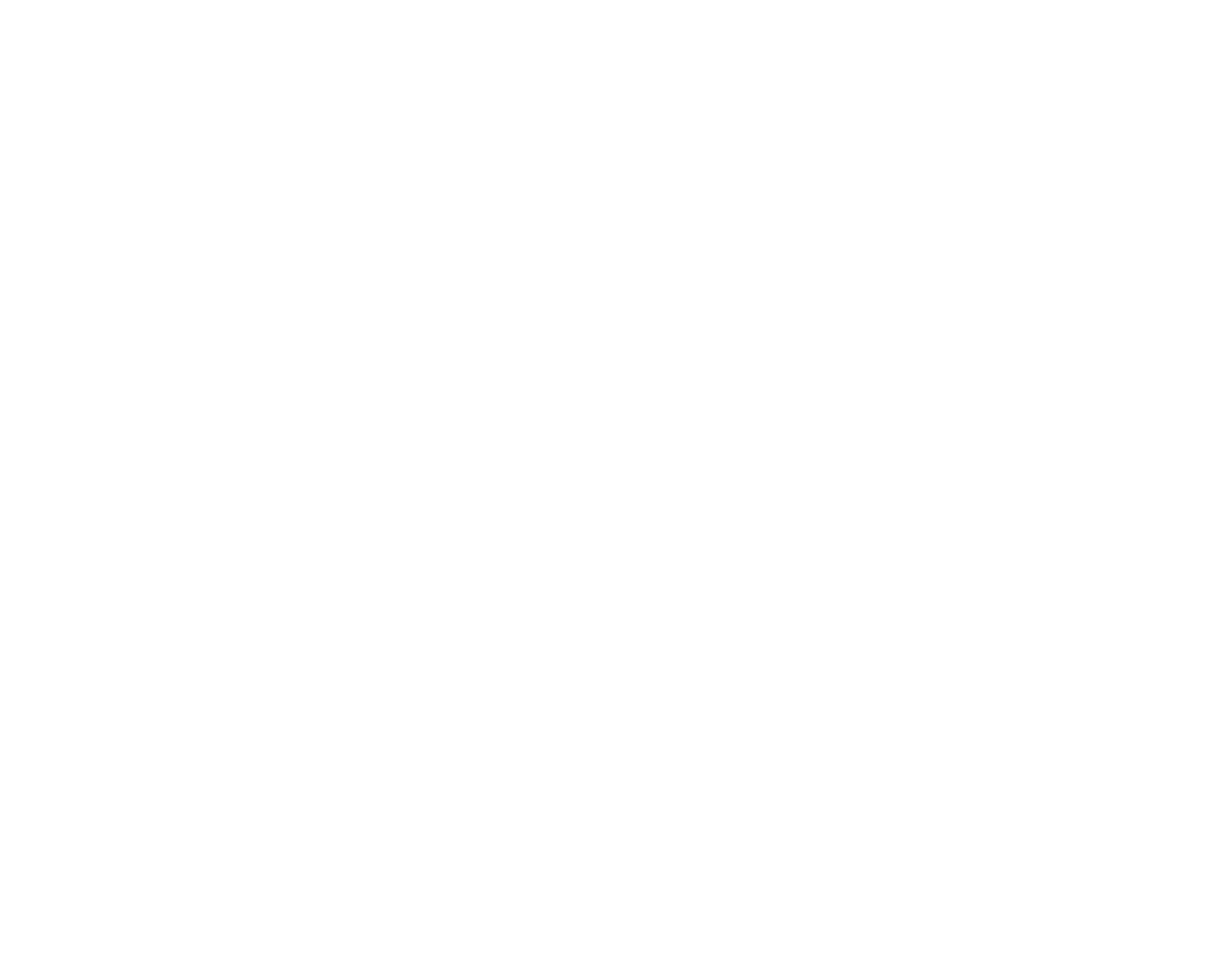
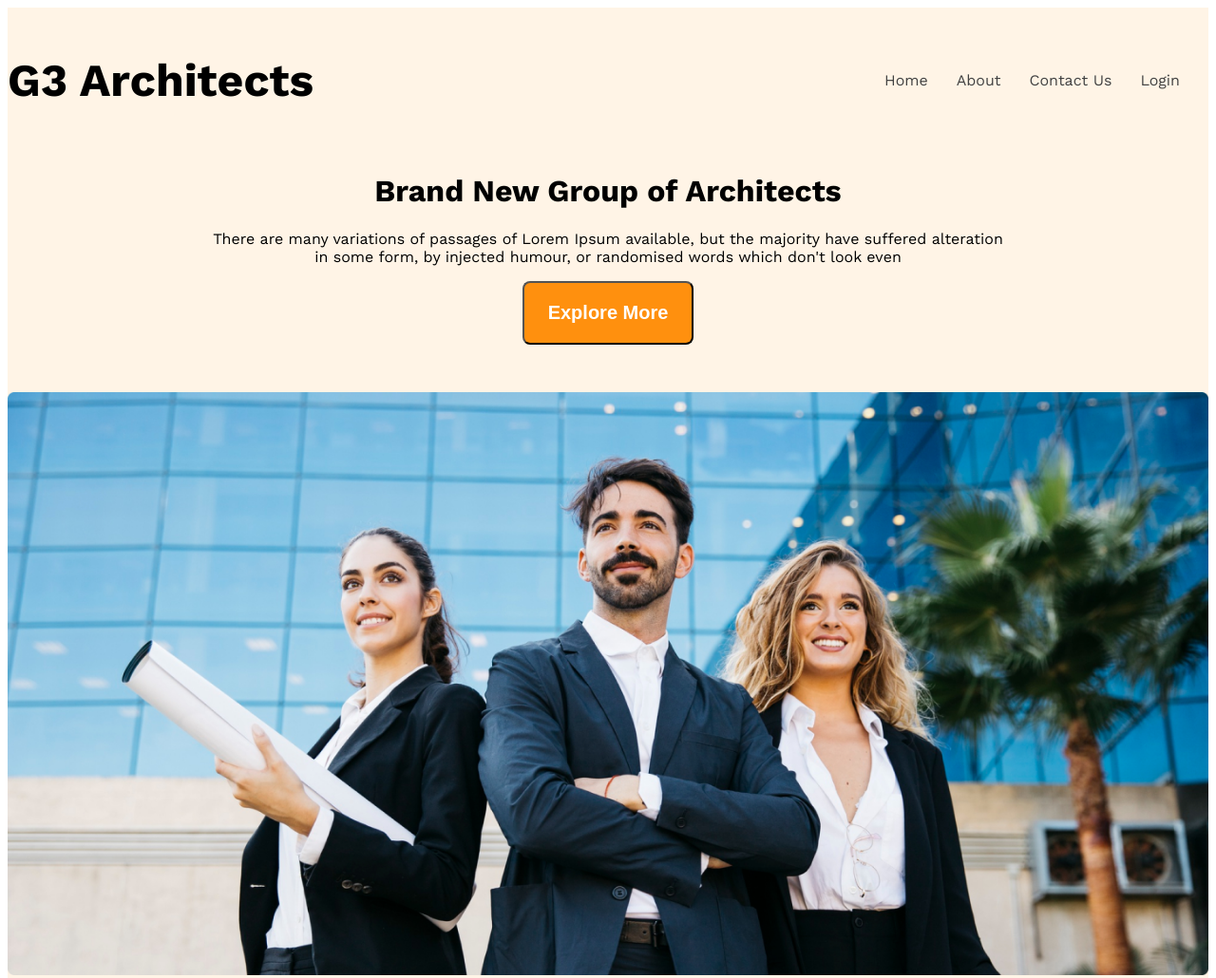
Before and after one commit to Nayem7890/g3-architects-website, a plain HTML site: page index.html in a window 1280 px wide. Shown: the top 1030 px of the page at 95% size. Before the commit the page ends 800 px from the top, so only its background shows below. Drawn offline with nearby package versions, Linux system fonts and the light colour scheme; a web font is replaced by a local one.

Commit message:
fist page done

```diff
--- a/index.html
+++ b/index.html
@@ -1,15 +1,41 @@
 <!DOCTYPE html>
 <html lang="en">
+
 <head>
     <meta charset="UTF-8">
     <meta name="viewport" content="width=device-width, initial-scale=1.0">
     <title>G3 Architects</title>
     <link rel="stylesheet" href="styles/architects.css">
 </head>
-<body>
-    <header>       </header>
-    <main>      </main>
-    <footer>        </footer>
+
+<body class="work-sans-font">
+    <header class="bg-light">
+        <nav class="navbar display-flex">
+            <h3 class="brand">G3 Architects</h3>
+            <ul class="nav-links display-flex">
+                <li class="nav-item"><a href="" class="nav-link text-gray">Home</a></li>
+                <li class="nav-item"><a href="" class="nav-link text-gray">About</a></li>
+                <li class="nav-item"><a href="" class="nav-link text-gray">Contact Us</a></li>
+                <li class="nav-item"><a href="" class="nav-link text-gray">Login</a></li>
+            </ul>
+        </nav>
+
+        <div class="banner">
+        <div class="banner-content">
+            <h1 class="banner-title">Brand New
+                Group of Architects
+            </h1>
+            <p class="banner-description">There are many variations of passages of Lorem Ipsum available, but the
+                majority have suffered alteration in some form, by injected humour, or randomised words which don't look
+                even</p>
+            <button class="btn-primary">Explore More</button>
+        </div>
+        <img class="banner-image" src="images/banner.png" alt="">
+    </div>
+    </header>
+    <main> </main>
+    <footer> </footer>
 
 </body>
+
 </html>
--- a/styles/architects.css
+++ b/styles/architects.css
@@ -0,0 +1,80 @@
+@import url('https://fonts.googleapis.com/css2?family=Azeret+Mono:ital,wght@0,100..900;1,100..900&family=Merriweather:ital,opsz,wght@0,18..144,300..900;1,18..144,300..900&family=Work+Sans:ital,wght@0,100..900;1,100..900&display=swap');
+.work-sans-font {
+    font-family: "Work Sans", sans-serif;
+    font-optical-sizing: auto;
+    font-weight: 400;
+    font-style: normal;
+  }
+
+  /* Shared Styles */
+  .display-flex{
+    display: flex;
+  }
+
+.text-gray{
+     color: rgba(66, 66, 66, 1);
+}
+
+.text-light-gray{
+    color: #727272;
+}
+
+.bg-light{
+    background-color: rgba(255, 144, 14, 0.1);
+}
+.btn-primary{
+  background-color: #FF900E;
+  color: white;
+  padding: 20px 25px;
+  font-weight: 600;
+  font-size: 1.25rem;
+  border-radius: 8px;
+
+}
+
+  /* Header Styles */
+
+
+  /* Navbar Styles */
+  .navbar{
+     justify-content: space-between;
+     align-items: center;
+  }
+
+  .nav-item{
+    list-style: none;
+    margin-right: 30px;
+  }
+
+  .nav-link{
+    text-decoration: none;
+  }
+
+  .navbar, .banner{
+    max-width: 1440px;
+    margin: 0 auto;
+  }
+
+  .brand{
+    font-weight: 700;
+    font-size: 3rem;
+  }
+
+  .banner-content{
+    max-width: 850px;
+    margin: 0 auto;
+    text-align: center;
+    margin-bottom: 50px;
+  }
+  .banner-image{
+    width: 100%;
+  }
+
+
+  /* Responsive Media Query */
+  @media screen and (max-width: 576px) {
+  .navbar, .nav-links{
+    flex-direction: column;
+
+  }
+  }
```
